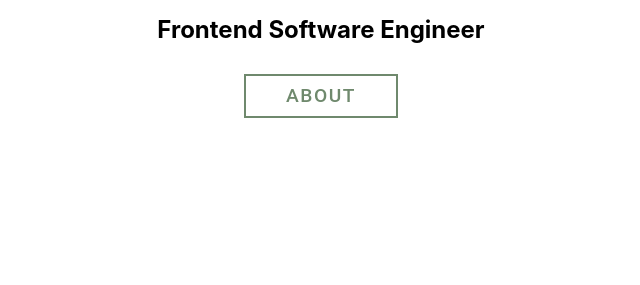
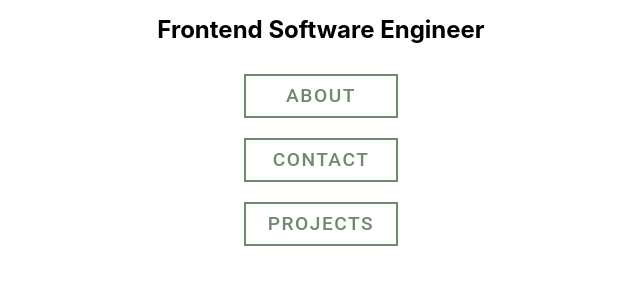
Before and after one commit to ericberglund117/profile, a React (Create React App) app: page / in a window 1280 px wide. Shown: the part 351-636 px from the top of the page, without its empty margins (319-959 px from the left). Built offline with nearby package versions, Linux system fonts and the light colour scheme.

Commit message:
Add rest of styled buttons

```diff
--- a/src/App.js
+++ b/src/App.js
@@ -15,10 +15,16 @@ function App() {
         </StyledButton>
       </section>
       <section className="right-section">
-
+        <StyledButton>
+          <div id="translate"></div>
+            <h2 className="link" id="addListButton">Contact</h2>
+        </StyledButton>
       </section>
       <section className="middle-section">
-
+        <StyledButton>
+          <div id="translate"></div>
+            <h2 className="link" id="addListButton">Projects</h2>
+        </StyledButton>
       </section>
     </div>
   );
```
